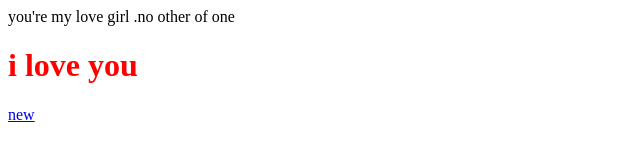
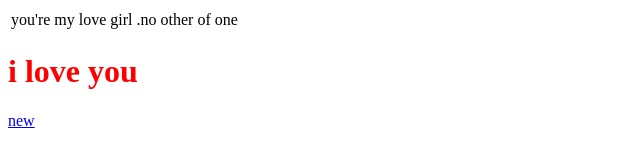
Before and after one commit to TimebackProject/Timeback, a plain HTML site: page index.html in a window 1280 px wide. Shown: the whole page, without its empty margins (0-640 px from the left). Drawn offline with Linux system fonts and the light colour scheme.

Commit message:
Create index.html

```diff
--- a/index.html
+++ b/index.html
@@ -4,7 +4,12 @@
   </head>
   <body>
     <form>
-    <textare readonly>you're my love girl .no other of one</textare></form>
+    <table>
+      <tr>
+      <td><textare readonly>you're my love girl .no other of one</textare></td>
+      </tr>
+      </table>
+      </form>
     <h1><font color="red">i love you</font></h1>
     <a href="new.html">new</a>
   </body>
```
